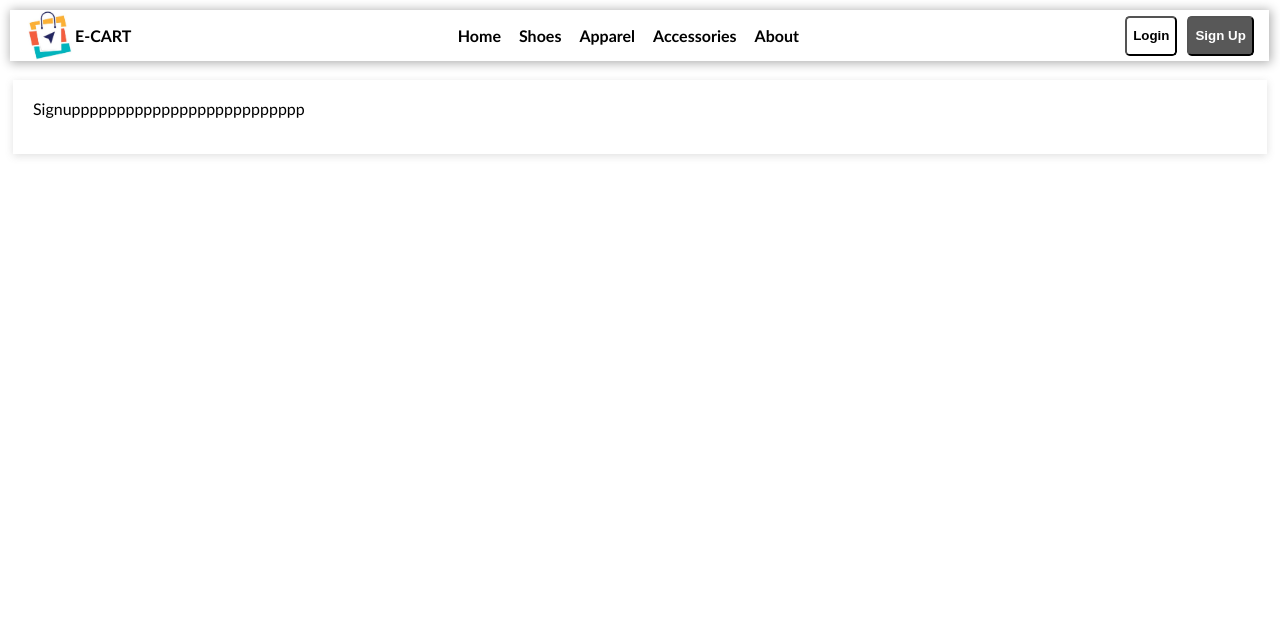
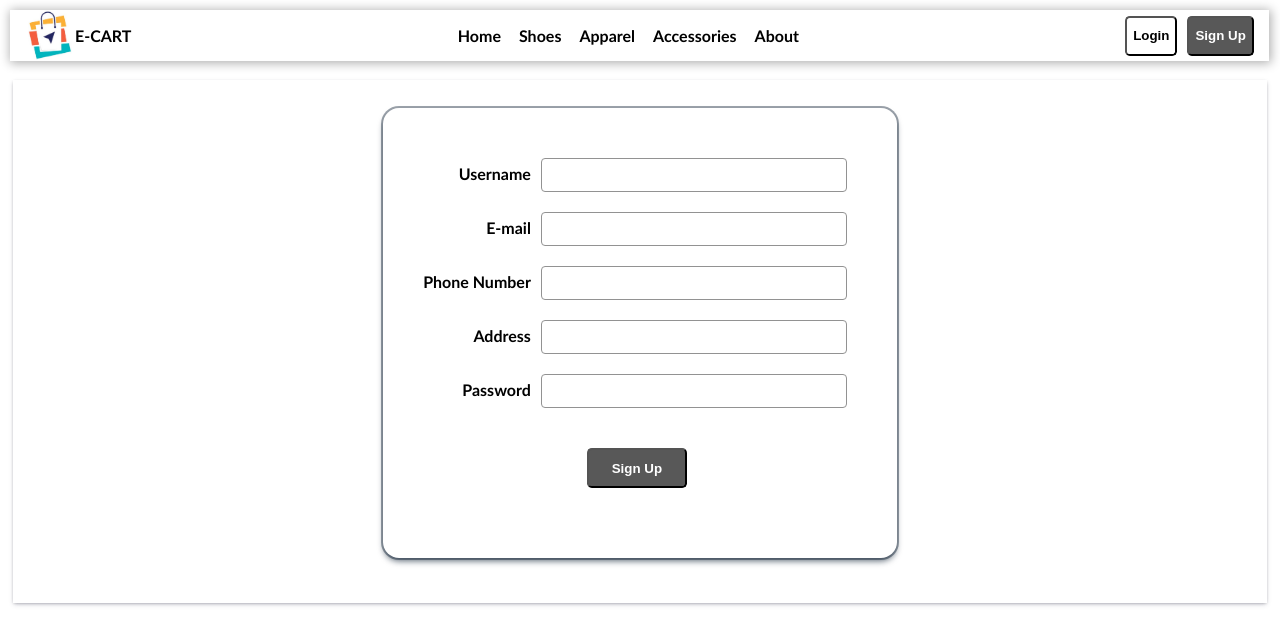
Before and after one commit to PathumN99/Retail-App, a React (Create React App) app in the folder retail-app-client/: page /login in a window 1280 px wide. Both pictures are taken after a click on the button "Sign Up". Shown: the top 644 px of the page. Built offline with nearby package versions, Linux system fonts and the light colour scheme.

Commit message:
Login and Signup page UI implementations

```diff
--- a/retail-app-client/package.json
+++ b/retail-app-client/package.json
@@ -6,6 +6,7 @@
     "@testing-library/jest-dom": "^5.17.0",
     "@testing-library/react": "^13.4.0",
     "@testing-library/user-event": "^13.5.0",
+    "axios": "^1.4.0",
     "react": "^18.2.0",
     "react-dom": "^18.2.0",
     "react-router-dom": "^6.14.2",
--- a/retail-app-client/src/components/modules/About.js
+++ b/retail-app-client/src/components/modules/About.js
@@ -1,17 +1,27 @@
-import { useNavigate } from "react-router-dom";
+import React, { useEffect, useState } from "react";
+import Axios from "axios";
 
 export default function AboutPage() {
 
-    const navigate = useNavigate();
+    const [values, setValues] = useState([]);
 
-    const handleClick = () => {
-        navigate('/home');
-    };
+    function getData() {
+        Axios.get("http://localhost:5105/api/User").then((response) => {
+            setValues(response.data);
+        }).catch((error) => {
+            console.log("Error : " + error);
+        })
+    }
+
+    useEffect(getData, [])
 
     return (
         <div>
-            <p>Aboutttttttttttttttttttttttttttttt</p>
-            <button onClick={handleClick}>button</button>
+            <ul>
+                {values.map(item => (
+                    <li key={item.name}>{item.email}</li>
+                ))}
+            </ul>
         </div>
     )
 }
--- a/retail-app-client/src/components/modules/LoginPage.js
+++ b/retail-app-client/src/components/modules/LoginPage.js
@@ -1,11 +1,40 @@
+import { useState } from "react"
+import LoginCSS from "../../style/Login.module.css"
 
 
 export default function LoginPage() {
+
+    const [username, setUsername] = useState("");
+    const [password, setpassword] = useState("");
+
+    function handleUsername(event) {
+        setUsername(event.target.value);
+    }
+
+    function handlePsassword(event) {
+        setpassword(event.target.value);
+    }
+
+    function handleClick() {
+        console.log("username: " + username, "password: " + password);
+    }
+
     return (
-        <div>
-            <p>Loginnnnnnnnnnnnnnnnnnnnnnnnnnnnn</p>
-            {/* <input>Username</input>
-            <input>Password</input> */}
+        <div className={LoginCSS.loginbox}>
+            <div className={LoginCSS.childloginbox}>
+                <div>
+                    <label className={LoginCSS.label}>Username</label>
+                    <input placeholder="" className={LoginCSS.input} name="username" type="text" value={username} onChange={handleUsername} />
+                </div>
+
+                <div>
+                    <label className={LoginCSS.label}>Password</label>
+                    <input placeholder="" className={LoginCSS.input} name="password" type="text" value={password} onChange={handlePsassword} />
+                </div>
+
+
+                <button className={LoginCSS.button} onClick={handleClick}>Login</button>
+            </div>
         </div>
     )
 }
--- a/retail-app-client/src/components/modules/SignPage.js
+++ b/retail-app-client/src/components/modules/SignPage.js
@@ -1,11 +1,50 @@
+import { useState } from "react";
+import SignCSS from "../../style/signup.module.css"
+
+export default function SignPage() {
+
+    const [username, setUsername] = useState("");
+    const [password, setpassword] = useState("");
+
+    function handleUsername(event) {
+        setUsername(event.target.value);
+    }
+
+    function handlePsassword(event) {
+        setpassword(event.target.value);
+    }
+
+    function handleClick() {
+        console.log("username: " + username, "password: " + password);
+    }
+
+    return (
+        <div className={SignCSS.loginbox}>
+            <div className={SignCSS.childloginbox}>
+                <div>
+                    <label className={SignCSS.label}>Username</label>
+                    <input placeholder="" className={SignCSS.input} name="username" type="text" value={username} onChange={handleUsername} />
+                </div>
+                <div>
+                    <label className={SignCSS.label}>E-mail</label>
+                    <input placeholder="" className={SignCSS.input} name="username" type="text" value={username} onChange={handleUsername} />
+                </div>
+                <div>
+                    <label className={SignCSS.label}>Phone Number</label>
+                    <input placeholder="" className={SignCSS.input} name="username" type="text" value={username} onChange={handleUsername} />
+                </div>
+                <div>
+                    <label className={SignCSS.label}>Address</label>
+                    <input placeholder="" className={SignCSS.input} name="username" type="text" value={username} onChange={handleUsername} />
+                </div>
+                <div>
+                    <label className={SignCSS.label}>Password</label>
+                    <input placeholder="" className={SignCSS.input} name="password" type="text" value={password} onChange={handlePsassword} />
+                </div>
 
 
-export default function SignPage() {
-    return (
-        <div>
-            <p>Signupppppppppppppppppppppppppp</p>
-            {/* <input>Username</input>
-            <input>Password</input> */}
+                <button className={SignCSS.button} onClick={handleClick}>Sign Up</button>
+            </div>
         </div>
     )
 }
--- a/retail-app-client/src/style/App.module.css
+++ b/retail-app-client/src/style/App.module.css
@@ -1,5 +1,6 @@
 .pardiv {
     font-family: "Trebuchet MS";
+    font-weight: 500;
 }
 
 .bgdiv {
@@ -8,5 +9,5 @@
     padding-left: 20px;
     padding-bottom: 20px;
     padding-right: 20px;
-    box-shadow: rgba(99, 99, 99, 0.2) 0px 2px 8px 0px;
+    box-shadow: rgba(50, 50, 93, 0.25) 0px 2px 5px -1px, rgba(0, 0, 0, 0.3) 0px 1px 3px -1px;
 }
--- /dev/null
+++ b/retail-app-client/src/style/Login.module.css
@@ -0,0 +1,46 @@
+.loginbox {
+    display: flex;
+    flex-direction: column;
+    align-items: center;
+    justify-content: center;
+    height: 500px;
+}
+
+.childloginbox {
+    display: flex;
+    flex-direction: column;
+    align-items: center;
+    justify-content: center;
+    padding: 40px 40px;
+    box-shadow: rgba(6, 24, 44, 0.4) 0px 0px 0px 2px, rgba(6, 24, 44, 0.65) 0px 4px 6px -1px, rgba(255, 255, 255, 0.08) 0px 1px 0px inset;
+    border-radius: 1rem;
+}
+
+.input {
+    margin: 30px;
+    border: 0.5px solid #929292;
+    border-radius: 4px;
+    height: 30px;
+    width: 200px;
+}
+
+.button {
+    margin: 30px;
+    background-color: rgb(88, 88, 88);
+    color: #fff;
+    cursor: pointer;
+    font-weight: 600;
+    transition: all .1s cubic-bezier(.4, 0, .2, 1);
+    height: 40px;
+    width: 100px;
+    border-radius: 0.3rem;
+}
+
+.button:hover {
+    background-color: white;
+    color: black;
+}
+
+.label {
+    font-weight: 600;
+}
--- /dev/null
+++ b/retail-app-client/src/style/signup.module.css
@@ -0,0 +1,49 @@
+.loginbox {
+    display: flex;
+    flex-direction: column;
+    align-items: center;
+    justify-content: center;
+    height: 500px;
+}
+
+.childloginbox {
+    display: flex;
+    flex-direction: column;
+    align-items: flex-end;
+    justify-content: center;
+    padding: 40px 40px;
+    box-shadow: rgba(6, 24, 44, 0.4) 0px 0px 0px 2px, rgba(6, 24, 44, 0.65) 0px 4px 6px -1px, rgba(255, 255, 255, 0.08) 0px 1px 0px inset;
+    border-radius: 1rem;
+}
+
+.input {
+    margin: 10px;
+    border: 0.5px solid #929292;
+    border-radius: 4px;
+    height: 30px;
+    width: 300px;
+}
+
+.button {
+    margin-top: 30px;
+    margin-bottom: 30px;
+    margin-left: 30px;
+    margin-right: 170px;
+    background-color: rgb(88, 88, 88);
+    color: #fff;
+    cursor: pointer;
+    font-weight: 600;
+    transition: all .1s cubic-bezier(.4, 0, .2, 1);
+    height: 40px;
+    width: 100px;
+    border-radius: 0.3rem;
+}
+
+.button:hover {
+    background-color: white;
+    color: black;
+}
+
+.label {
+    font-weight: 600;
+}
```
Also changed, not shown: retail-app-client/Requirements.txt, 1 other file (tests, documents, lock files or other folders).
